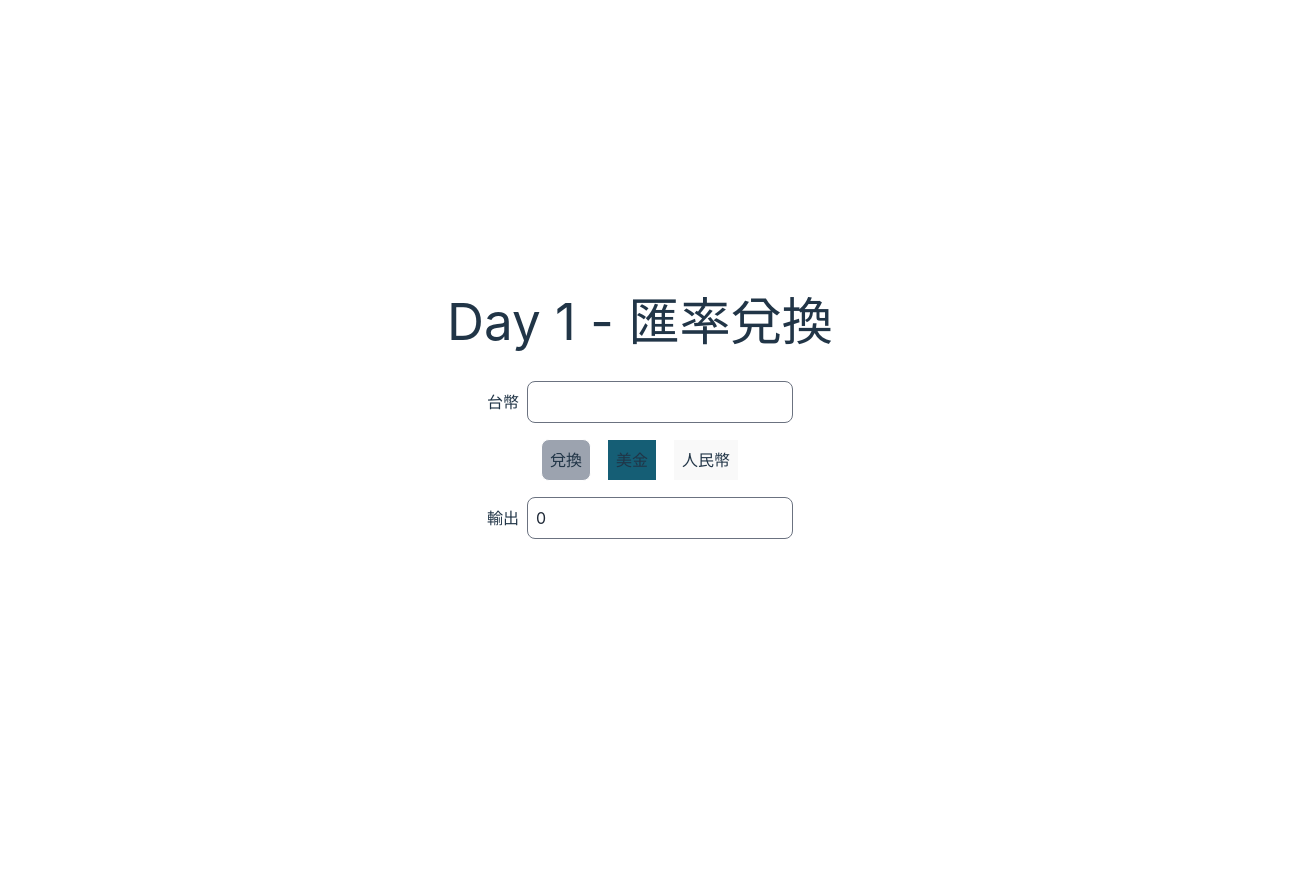
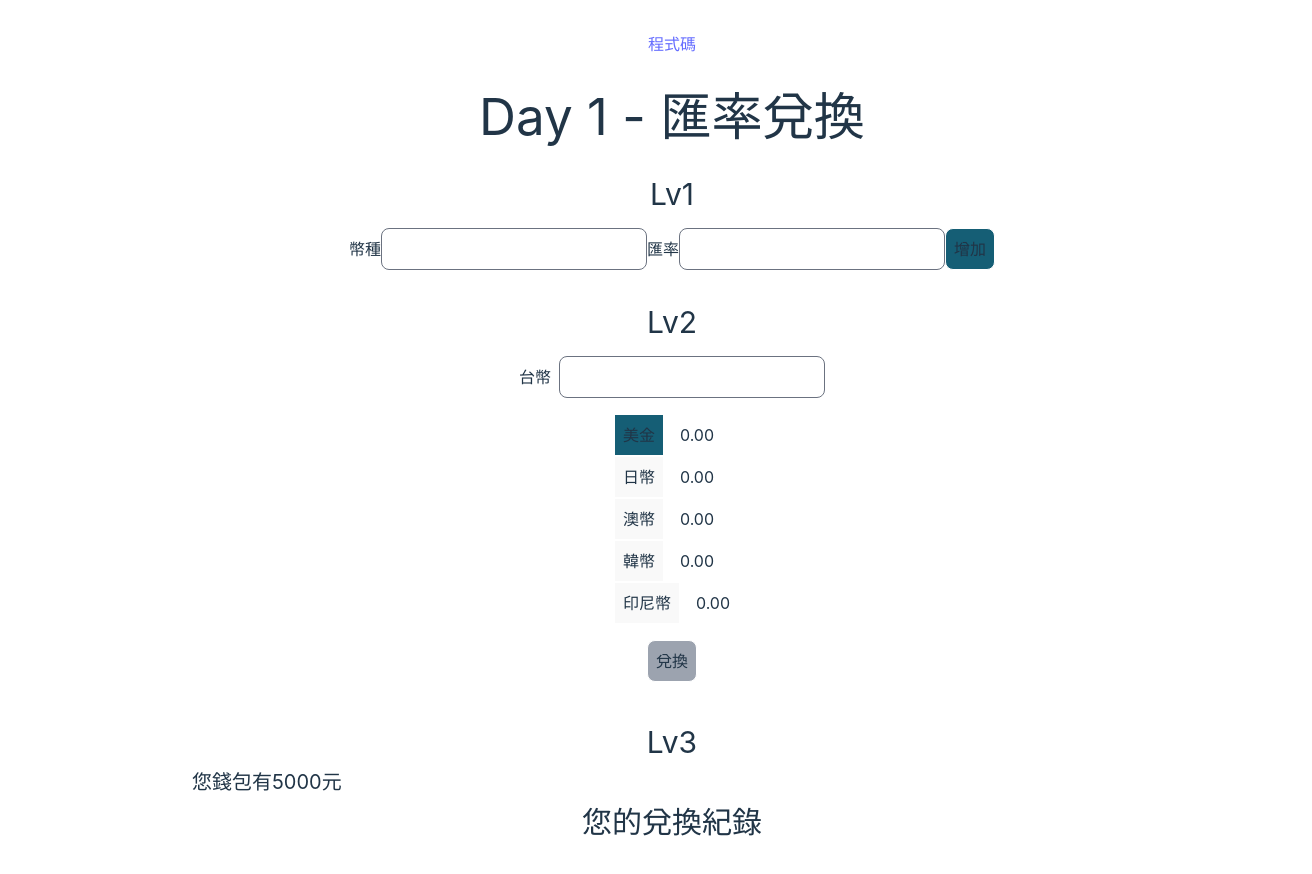
Before and after one commit to alphatero/react-ts-practice, a React (Vite) app: page / in a window 1280 px wide. Shown: the top 874 px of the page, 1312 px wide, since content can reach past the window. Before the commit the page ends 800 px from the top, so only its background shows below. Built offline with nearby package versions, Linux system fonts and the light colour scheme.

Commit message:
feat: 🎸 add lv3

```diff
--- a/src/App.tsx
+++ b/src/App.tsx
@@ -1,13 +1,12 @@
-import { useState } from "react";
-import reactLogo from "./assets/react.svg";
 import "./App.css";
 import Day1 from "./pages/Day1";
 
 function App() {
-  const [count, setCount] = useState(0);
-
   return (
-    <div className="App">
+    <div className="App w-screen">
+      <a href="https://github.com/alphatero/react-ts-practice/blob/master/src/pages/Day1.tsx">
+        程式碼
+      </a>
       <Day1 />
     </div>
   );
--- a/src/pages/Day1.tsx
+++ b/src/pages/Day1.tsx
@@ -1,4 +1,4 @@
-import { useState } from "react";
+import { useEffect, useState } from "react";
 import clsx from "clsx";
 
 interface ObjectTypes {
@@ -9,29 +9,98 @@ interface ObjectTypes {
 const exchangeRate: ObjectTypes[] = [
   {
     type: "美金",
-    rate: 29.996,
+    rate: 0.033,
   },
   {
-    type: "人民幣",
-    rate: 4.431219,
+    type: "日幣",
+    rate: 4.44,
+  },
+  {
+    type: "澳幣",
+    rate: 0.048,
+  },
+  {
+    type: "韓幣",
+    rate: 43.7,
+  },
+  {
+    type: "印尼幣",
+    rate: 496.53,
   },
 ];
+
+type listType = {
+  input: number;
+  output: number;
+  type: string;
+};
 
 const Day1 = (): JSX.Element => {
   const [output, setOutput] = useState<number>(0);
   const [input, setInput] = useState<number>(0);
   const [type, setType] = useState<number>(0);
+  const [money, setMoney] = useState<number>(5000);
+  const [rateList, setRateList] = useState<ObjectTypes[]>(exchangeRate);
+  const [list, setList] = useState<[] | listType[]>([]);
+
+  const handleSubmit = (e: React.FormEvent<HTMLFormElement>) => {
+    e.preventDefault();
+    const target = e.target as HTMLFormElement;
+
+    if (isNaN(Number(target.rate.value))) return;
+
+    const newRate = {
+      type: target.type.value,
+      rate: Number(target.rate.value),
+    };
+
+    console.log(newRate);
+
+    setRateList([...rateList, newRate]);
+  };
 
   const handleClick = () => {
-    const rate = exchangeRate[type].rate;
-    setOutput(Number((input / rate).toFixed(2)));
+    const output = Number((input * rateList[type].rate).toFixed(2));
+
+    setOutput(output);
+    money - input < 0 ? setMoney(0) : setMoney(money - input);
+    setList([...list, { input, output, type: rateList[type].type }]);
   };
 
+  useEffect(() => {
+    console.log(rateList);
+  });
+
   return (
-    <div>
+    <div className="w-3/4 mx-auto">
       <h1 className="m-8">Day 1 - 匯率兌換</h1>
 
       <div className="flex flex-col items-center space-y-4">
+        <h2 className="text-3xl">Lv1</h2>
+        <form onSubmit={handleSubmit}>
+          <label htmlFor="type">幣種</label>
+          <input
+            type="text"
+            name="type"
+            id="type"
+            className="p-2 rounded-lg text-gray-800"
+          />
+          <label htmlFor="rate">匯率</label>
+          <input
+            type="text"
+            name="rate"
+            id="rate"
+            className="p-2 rounded-lg text-gray-800"
+          />
+          <button
+            type="submit"
+            className="bg-cyan-800 p-2 rounded-lg border border-white active:bg-cyan-900"
+          >
+            增加
+          </button>
+        </form>
+        <div className="border border-white my-5 w-full"></div>
+        <h2 className="text-3xl">Lv2</h2>
         <div className="flex space-x-2 items-center">
           <label htmlFor="input">台幣</label>
           <input
@@ -42,18 +111,11 @@ const Day1 = (): JSX.Element => {
             onChange={(e) => setInput(Number(e.target.value))}
           />
         </div>
-        <div className="flex justify-between space-x-4">
-          <button
-            className={clsx(
-              "bg-cyan-800 p-2 rounded-lg border border-white",
-              input > 0 ? "cursor-pointer" : "cursor-not-allowed bg-gray-400"
-            )}
-            onClick={handleClick}
-          >
-            兌換
-          </button>
-          <div className="flex items-center space-x-4">
-            {exchangeRate.map((item, index) => (
+        <div className="flex justify-start space-x-4">
+          <div className="flex flex-col  items-center space-x-4">
+            <ul className="flex flex-col items-start w-full">
+              {rateList.map((item, index) => (
+                <li key={index} className="flex items-center space-x-4">
                   <button
                     className={clsx(
                       "border border-white p-2",
@@ -66,21 +128,45 @@ const Day1 = (): JSX.Element => {
                   >
                     {item.type}
                   </button>
+                  <p>{(item.rate * input).toFixed(2)}</p>
+                </li>
               ))}
+            </ul>
           </div>
         </div>
 
         <div className="flex space-x-2 items-center">
-          <label htmlFor="output">輸出</label>
-          <input
-            type="number"
-            name="output"
-            id="output"
-            value={output}
-            className="p-2 rounded-lg text-gray-800"
-            readOnly
-          />
+          <button
+            className={clsx(
+              "bg-cyan-800 p-2 rounded-lg border border-white active:bg-cyan-900",
+              input > 0 && money > 0
+                ? "cursor-pointer"
+                : "cursor-not-allowed bg-gray-400"
+            )}
+            onClick={handleClick}
+          >
+            兌換
+          </button>
         </div>
+      </div>
+      <div className="border border-white my-5"></div>
+      <div>
+        <h2 className="text-3xl my-2">Lv3</h2>
+        <p className="text-xl text-left">您錢包有{money}元</p>
+      </div>
+      <div>
+        <h2 className="text-3xl my-2">您的兌換紀錄</h2>
+        <ul className="flex flex-col items-start">
+          {list.length > 0 &&
+            list.map((item, index) => (
+              <li key={`list_${index}`} className="flex items-center ">
+                <p>
+                  您用{item.input}台幣，兌換了{item.output}
+                  {item.type}
+                </p>
+              </li>
+            ))}
+        </ul>
       </div>
     </div>
   );
```
Lines whose indentation alone changed are shown as unchanged.
